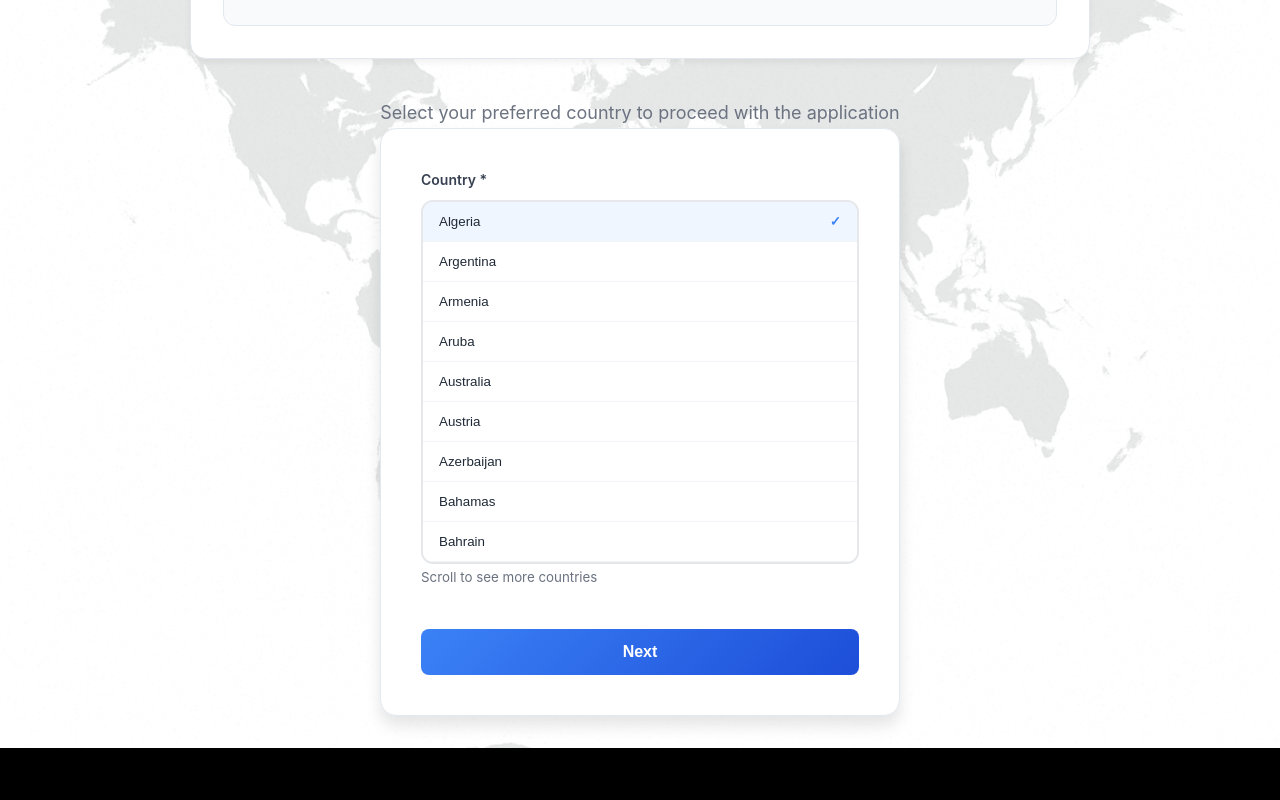
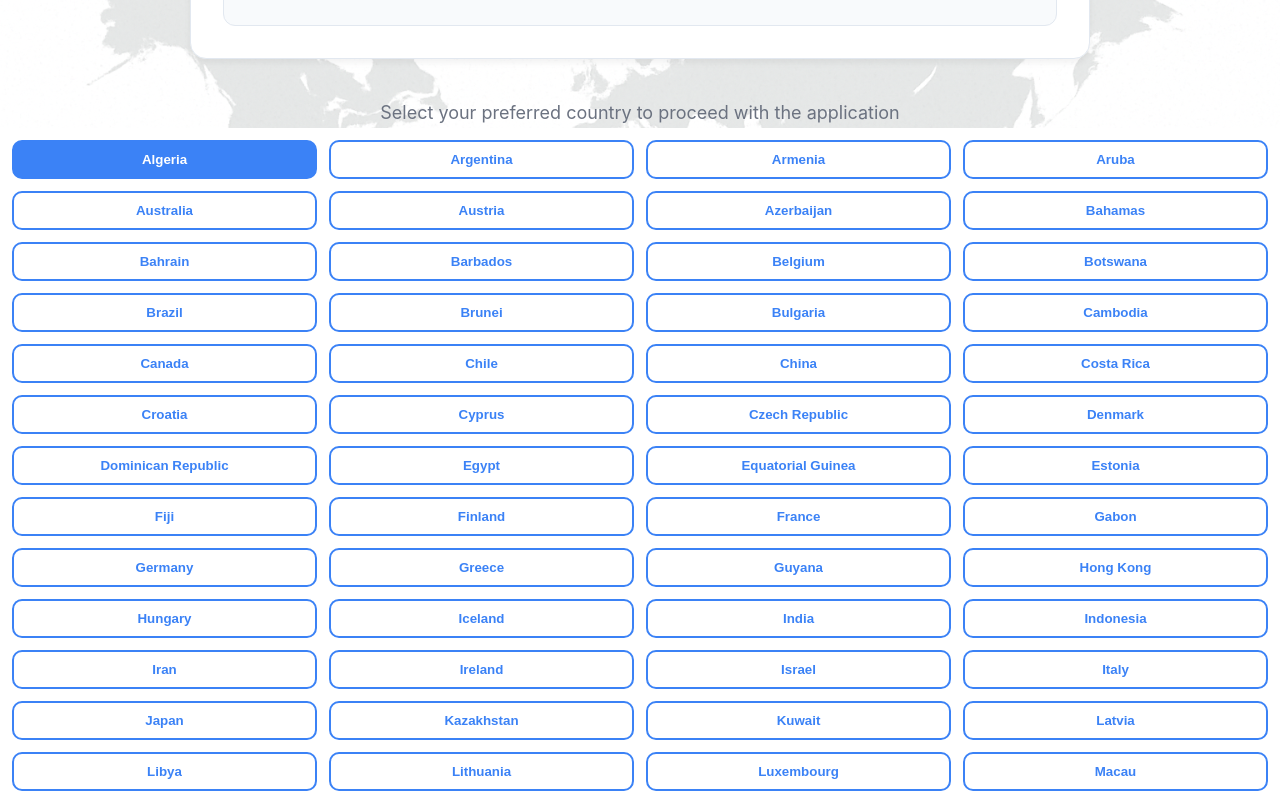
Before and after one commit to ashu9351/SkillX, a React (Vite) app: page /select-country in a window 1280 px wide. Shown: the part 1940-2740 px from the top of the page. Built offline with nearby package versions, Linux system fonts and the light colour scheme.

Commit message:
jobs added ,contact from updated

```diff
--- a/src/components/ContactForm.jsx
+++ b/src/components/ContactForm.jsx
@@ -1,4 +1,4 @@
-import { useMemo, useState } from "react";
+import { useMemo, useEffect, useState } from "react";
 import { useSearchParams } from "react-router-dom";
 import { State, City } from "country-state-city";
 import jobCategoriesData from "../data/jobCategories.json";
@@ -19,7 +19,9 @@ const ContactForm = ({ country = "", showLocationFields = false, onClose }) => {
   const [selectedJobCategory, setSelectedJobCategory] = useState(
     searchParams.get("jobCategory") || ""
   );
+
   const [selectedSpecificJob, setSelectedSpecificJob] = useState("");
+
   const source = searchParams.get("source");
   const isJobApplication = source === "jobs";
   const isCourseEnquiry = searchParams
@@ -252,7 +254,7 @@ const ContactForm = ({ country = "", showLocationFields = false, onClose }) => {
                   <select
                     id="specificJob"
                     name="specificJob"
-                    value={selectedSpecificJob}
+                    value={selectedSpecificJob} // Ensure value is set on page load
                     onChange={(e) => setSelectedSpecificJob(e.target.value)}
                     required
                     disabled={!selectedJobCategory}
--- a/src/data/jobs.json
+++ b/src/data/jobs.json
@@ -538,5 +538,25 @@
     "type": "Contract",
     "experience": "5-7 years",
     "salary": "KWD 1,885 - KWD 2,340/month"
+  },
+  {
+    "id": 55,
+    "title": "Drivers",
+    "company": "SilverLine Labs",
+    "location": "Kuwait",
+    "domain": "Unskilled Workers",
+    "type": "Contract",
+    "experience": "5-7 years",
+    "salary": "KWD 1,885 - KWD 2,340/month"
+  },
+  {
+    "id": 56,
+    "title": "Farmworkers",
+    "company": "Farm Labs",
+    "location": "China",
+    "domain": "Unskilled Workers",
+    "type": "Contract",
+    "experience": "5-7 years",
+    "salary": "CNY 1,885 - CNY 2,340/month"
   }
 ]
--- a/src/index.css
+++ b/src/index.css
@@ -1828,3 +1828,9 @@ body::before {
   font-size: 10vh;
   color: rgb(59, 130, 246);
 }
+
+.country-options-container {
+  display: flex;
+  flex-direction: column;
+  gap: 1rem;
+}
--- a/src/pages/CountrySelect.jsx
+++ b/src/pages/CountrySelect.jsx
@@ -118,7 +118,11 @@ const CountrySelect = () => {
   const [listMaxHeight, setListMaxHeight] = useState(360);
 
   useEffect(() => {
-    if (country) setSelectedCountry(country);
+    if (country) {
+      //special case when job search is from footer then url will have country
+      setSelectedCountry(country);
+      handleNext(country);
+    }
     const updateHeight = () => {
       // Approximate responsive heights for better UX
       if (window.innerWidth <= 480) setListMaxHeight(260);
@@ -130,10 +134,9 @@ const CountrySelect = () => {
     return () => window.removeEventListener("resize", updateHeight);
   }, [country]);
 
-  const handleNext = (e) => {
-    e.preventDefault();
+  const handleNext = (country) => {
     const params = new URLSearchParams();
-    if (selectedCountry) params.set("country", selectedCountry);
+    if (country) params.set("country", country);
     if (query) params.set("query", query);
 
     if (next === "jobs") {
@@ -491,72 +494,52 @@ const CountrySelect = () => {
       <p className="page-subtitle" style={{ textAlign: "center" }}>
         Select your preferred country to proceed with the application
       </p>
-      <form
-        onSubmit={handleNext}
-        className="contact-form-container"
-        style={{ maxWidth: 520 }}
-      >
+      <form className="country-options-container">
         <div className="form-group">
-          <label htmlFor="country-list">Country *</label>
           <div
             id="country-list"
             role="listbox"
             aria-label="Country list"
             style={{
-              border: "2px solid #e5e7eb",
-              borderRadius: 12,
-              overflow: "hidden",
               background: "white",
+              padding: "12px",
             }}
           >
+            <div>
               <div
                 style={{
-                maxHeight: listMaxHeight,
-                overflowY: "auto",
+                  display: "grid",
+                  gridTemplateColumns: "repeat(auto-fill, minmax(300px, 1fr))",
+                  gap: "12px",
                 }}
               >
-              {SORTED_COUNTRIES.map((c) => {
-                const isSelected = selectedCountry === c;
+                {SORTED_COUNTRIES.map((country) => {
+                  const selected = selectedCountry === country;
                   return (
                     <button
-                    key={c}
+                      key={country}
                       type="button"
-                    role="option"
-                    aria-selected={isSelected}
-                    onClick={() => setSelectedCountry(c)}
+                      onClick={() => handleNext(country)} // same callback you used with <select>
                       style={{
-                      width: "100%",
-                      textAlign: "left",
-                      padding: "12px 16px",
-                      border: "none",
-                      borderBottom: "1px solid #f1f5f9",
-                      background: isSelected ? "#eff6ff" : "white",
-                      color: "#1f2937",
+                        padding: "10px 12px",
+                        borderRadius: "10px",
+                        border: `2px solid rgb(59, 130, 246)`,
+                        background: selected
+                          ? "rgb(59, 130, 246)"
+                          : "transparent",
+                        color: selected ? "#fff" : "rgb(59, 130, 246)",
+                        fontWeight: 600,
                         cursor: "pointer",
-                      display: "flex",
-                      alignItems: "center",
-                      justifyContent: "space-between",
+                        transition: "background .2s, color .2s",
                       }}
                     >
-                    <span style={{ pointerEvents: "none" }}>{c}</span>
-                    {isSelected && (
-                      <span
-                        style={{
-                          color: "#3b82f6",
-                          fontWeight: 700,
-                        }}
-                      >
-                        ✓
-                      </span>
-                    )}
+                      {country}
                     </button>
                   );
                 })}
               </div>
             </div>
-          <small style={{ color: "#6b7280" }}>
-            Scroll to see more countries
-          </small>
+          </div>
         </div>
 
         <button type="submit" className="submit-button">
```
Lines whose indentation alone changed are shown as unchanged.
